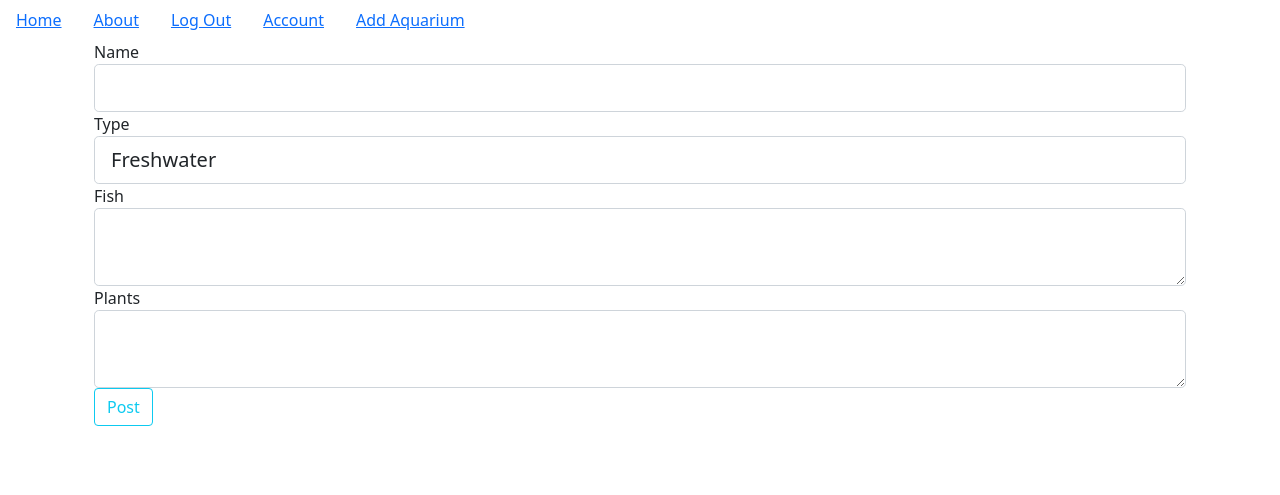
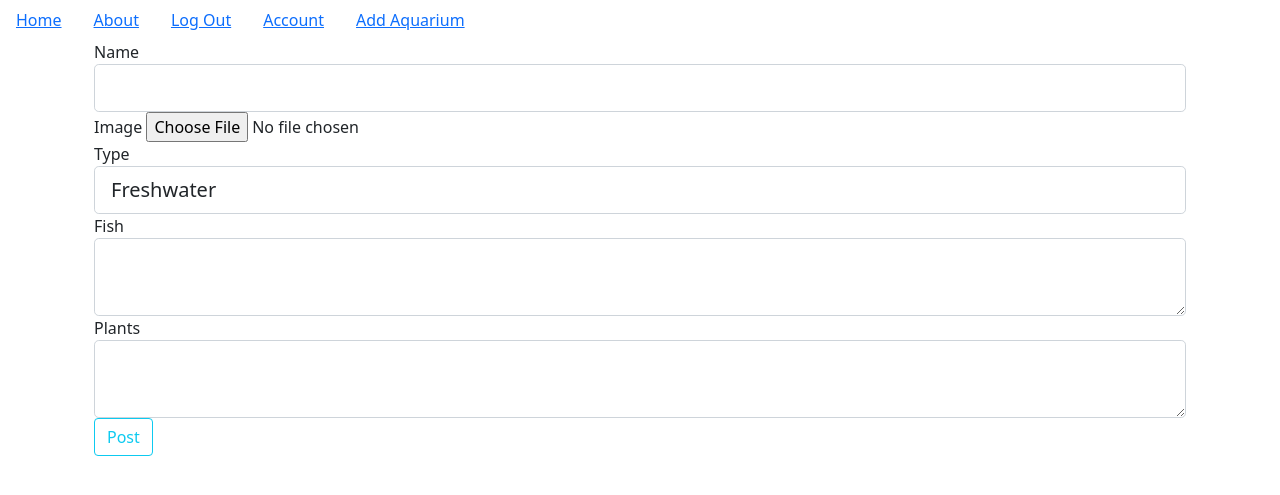
Before and after one commit to zackbeckwith/FINatics, a Flask app: page /create in a window 1280 px wide. Shown: the top 495 px of the page. Run offline with Flask 2, Linux system fonts and the light colour scheme; the visitor is signed in with stand-in values (Sample User, id 1); some libraries are stand-ins or nearby versions.

Commit message:
add upload image functionality

```diff
--- a/app.py
+++ b/app.py
@@ -1,5 +1,4 @@
 # main components of our app
-
 from myapp import app #importing from  __init__.py
 
 if __name__ == '__main__':
--- a/myapp/__init__.py
+++ b/myapp/__init__.py
@@ -1,16 +1,17 @@
 # myapp/__init__.py
-
 from flask import Flask
 from flask_sqlalchemy import SQLAlchemy
 import os
 from os import environ, path
 from flask_migrate import Migrate
 from flask_login import LoginManager
+from flask_uploads import configure_uploads, UploadSet, IMAGES
 
 app = Flask(__name__)
 basedir = os.path.abspath(os.path.dirname(__file__))
 
 app.config['SECRET_KEY'] = os.getenv('SECRET_KEY')
+app.config['UPLOADED_PHOTOS_DEST'] = os.getcwd()
 
 ############################
 ###### DATABASE SETUP ######
@@ -53,6 +54,9 @@ app.register_blueprint(error_pages)
 from myapp.users.views import users
 app.register_blueprint(users)
 
+#Configure UploadSet for images
+photos = UploadSet('photos', IMAGES)
+configure_uploads(app, photos)
 
 #Linking and registering aquariums views Blueprint
 
--- a/myapp/aquariums/forms.py
+++ b/myapp/aquariums/forms.py
@@ -1,10 +1,12 @@
 from flask_wtf import FlaskForm
-from wtforms import StringField, SubmitField, TextAreaField, SelectField
+from wtforms import StringField, SubmitField, TextAreaField, SelectField, FileField
 from wtforms.validators import DataRequired
+from flask_wtf.file import FileAllowed
 
 class AquariumForm(FlaskForm):
     name = StringField('Name', validators=[DataRequired()])
-    type = SelectField('Type', choices=[('Freshwater', 'Freshwater'), ('Saltwater', 'Saltwater')], validators=[DataRequired()])
+    type = SelectField('Type', choices=[('Freshwater', 'Freshwater'), ('Brackish', 'Brackish'), ('Saltwater', 'Saltwater')], validators=[DataRequired()])
+    image = FileField('Image', validators=[FileAllowed(['jpg', 'png'], 'JPG or PNG files only')])
     fish = TextAreaField('Fish', validators=[DataRequired()])
     plants = TextAreaField('Plants', validators=[DataRequired()])
     submit = SubmitField('Post')
--- a/myapp/aquariums/views.py
+++ b/myapp/aquariums/views.py
@@ -1,6 +1,7 @@
 from flask import render_template, url_for, flash, request, redirect, Blueprint, abort
 from flask_login import current_user, login_required
 from myapp import db
+from myapp import photos
 from myapp.models import Aquarium
 from myapp.aquariums.forms import AquariumForm
 
@@ -11,7 +12,8 @@ aquariums = Blueprint('aquariums', __name__)
 def create_aquarium():
   form = AquariumForm()
   if form.validate_on_submit():
-    aquarium = Aquarium(name = form.name.data, type=form.type.data, fish=form.fish.data, plants=form.plants.data, user_id=current_user.id)
+    filename = photos.save(form.image.data)
+    aquarium = Aquarium(name = form.name.data, type=form.type.data, fish=form.fish.data, plants=form.plants.data, user_id=current_user.id, image=filename)
     db.session.add(aquarium)
     db.session.commit()
     flash('Aquarium Created')
--- a/myapp/models.py
+++ b/myapp/models.py
@@ -32,13 +32,15 @@ class Aquarium(db.Model):
     id = db.Column(db.Integer, primary_key=True)
     date = db.Column(db.DateTime, nullable=False, default=datetime.utcnow)
     name = db.Column(db.String(30), default='Aquarium')
+    image = db.Column(db.String(36))
     fish = db.Column(db.String(250), nullable=False)
     plants = db.Column(db.String(250), nullable=False)
     type = db.Column(db.String(15), nullable=False)
     user_id = db.Column(db.Integer, db.ForeignKey('users.id'), nullable=False)
 
-    def __init__(self, name, fish, plants, type, user_id):
+    def __init__(self, name, fish, plants, type, user_id, image=None):
         self.name = name
+        self.image = image
         self.fish = fish
         self.plants = plants
         self.type = type
--- a/myapp/templates/aquarium.html
+++ b/myapp/templates/aquarium.html
@@ -4,6 +4,7 @@
   <h1>{{ aquarium.name }}</h1>
   <h2>Owned by: {{aquarium.owner.username}}</h2>
   <h3>Created: {{ aquarium.date.strftime('%B %d, %Y') }}</h3>
+  <p>{{aquarium.image}}</p>
   <p>{{aquarium.type}}</p>
   <p>{{aquarium.fish}}</p>
   <p>{{aquarium.plants}}</p>
--- a/myapp/templates/create_aquarium.html
+++ b/myapp/templates/create_aquarium.html
@@ -1,12 +1,16 @@
 {% extends "base.html" %}
 {% block content %}
     <div class="container">
-      <form class="form-group" method="POST">
+      <form class="form-group" method="POST" enctype = multipart/form-data>
           {{form.hidden_tag()}}
 
           <div class="form-group">
               {{form.name.label(class="form-control-label")}}
               {{form.name(class="form-control form-control-lg")}}
+          </div>
+          <div class="form-group">
+            {{form.image.label(class="form-control-label")}}
+            <input type="file" name="image">
           </div>
           <div class="form-group">
             {{form.type.label(class="form-control-label")}}
```
Also changed, not shown: migrations/versions/8e18654db9dc_.py (renamed from migrations/versions/1ac041382ad5_.py, +8 -7 lines), myapp/templates/user_aquariums.html (+4 -4 lines), c3npbx.jpg (added).
